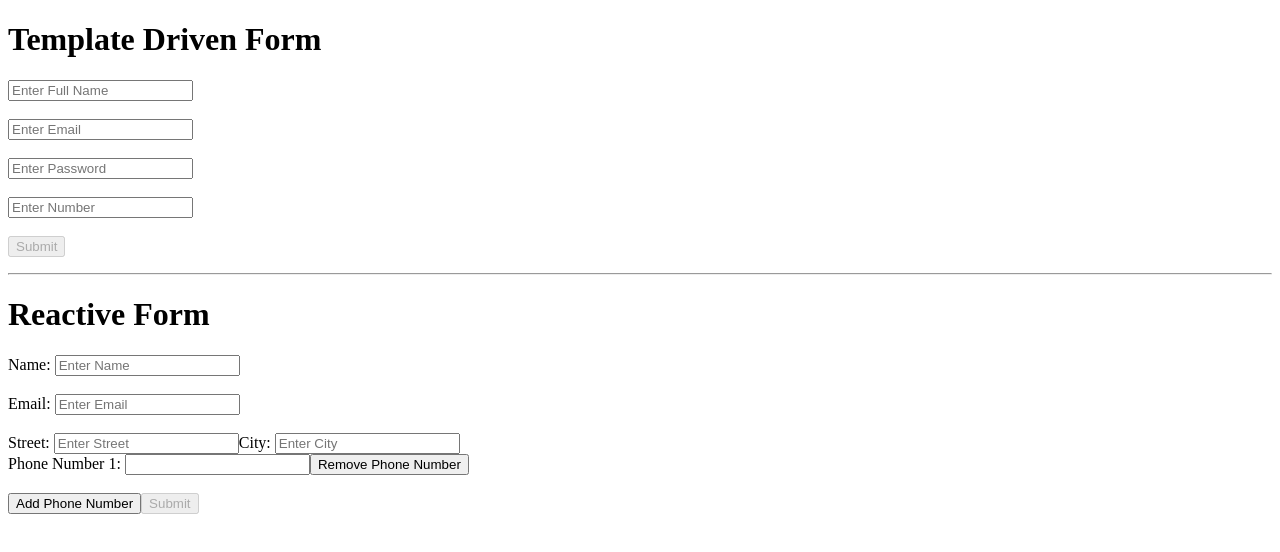
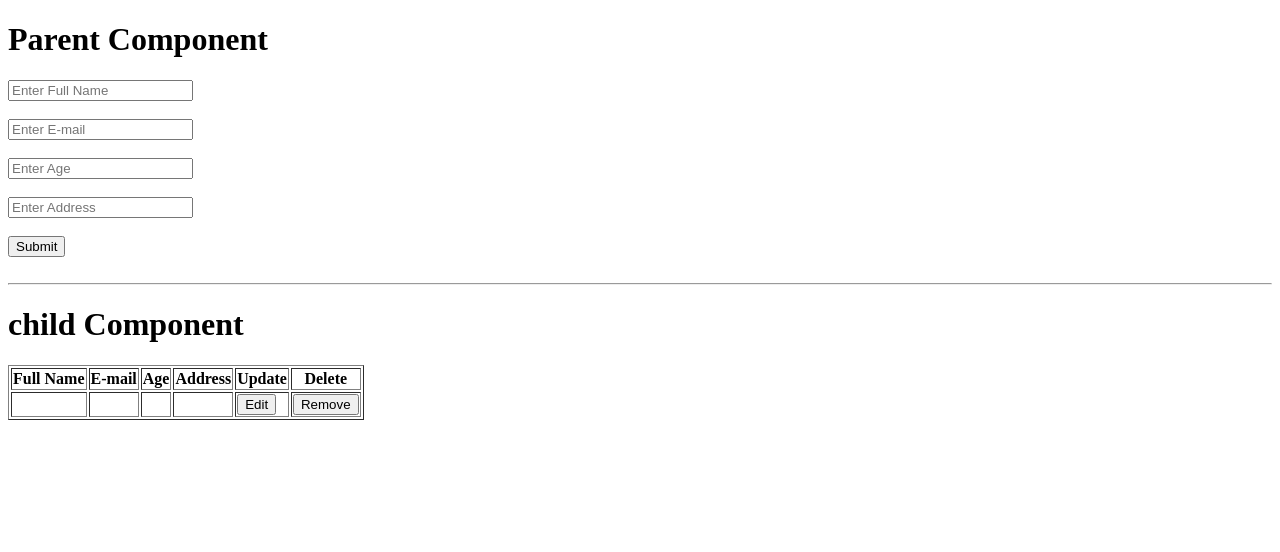
Before and after one commit to Mudassir5367/angular-practice-all-concept, an Angular app: page / in a window 1280 px wide. Shown: the top 552 px of the page. Built offline with nearby package versions, Linux system fonts and the light colour scheme.

Commit message:
parent chilsd communication (continue)

```diff
--- a/src/app/app.component.html
+++ b/src/app/app.component.html
@@ -3,6 +3,8 @@
 <!-- <app-binding></app-binding>
 <hr> -->
 <!-- <app-pipes></app-pipes> -->
-<app-template-driven></app-template-driven>
+<!-- <app-template-driven></app-template-driven>
 <hr>
-<app-reactive></app-reactive>
+<app-reactive></app-reactive> -->
+<app-parent></app-parent>
+<!-- <app-child></app-child> -->
--- a/src/app/app.module.ts
+++ b/src/app/app.module.ts
@@ -10,6 +10,8 @@ import { TemplateDrivenComponent } from './forms/template-driven/template-driven
 import { ReactiveComponent } from './forms/reactive/reactive.component';
 import { PipesComponent } from './Pipes/pipes/pipes.component';
 import { RemoveDashPipe } from './CustomPipe/remove-dash.pipe';
+import { ParentComponent } from './components-communication/parent/parent.component';
+import { ChildComponent } from './components-communication/child/child.component';
 @NgModule({
   declarations: [
     AppComponent,
@@ -19,6 +21,8 @@ import { RemoveDashPipe } from './CustomPipe/remove-dash.pipe';
     ReactiveComponent,
     PipesComponent,
     RemoveDashPipe,
+    ParentComponent,
+    ChildComponent,
   ],
   imports: [
     BrowserModule,
--- /dev/null
+++ b/src/app/components-communication/child/child.component.html
@@ -0,0 +1,21 @@
+<h1>child Component</h1>
+<table border="1">
+    <tbody>
+        <tr>
+            <th>Full Name</th>
+            <th>E-mail</th>
+            <th>Age</th>
+            <th>Address</th>
+            <th>Update</th>
+            <th>Delete</th>
+        </tr>
+        <tr>
+            <td>{{dataToChild?.fullName}}</td>
+            <td>{{dataToChild?.email}}</td>
+            <td>{{dataToChild?.age}}</td>
+            <td>{{dataToChild?.address}}</td>
+            <td><button>Edit</button></td>
+            <td><button>Remove</button></td>
+        </tr>
+    </tbody>
+</table>
--- /dev/null
+++ b/src/app/components-communication/child/child.component.ts
@@ -0,0 +1,18 @@
+import { Component, Input } from '@angular/core';
+
+@Component({
+  selector: 'app-child',
+  templateUrl: './child.component.html',
+  styleUrl: './child.component.scss'
+})
+export class ChildComponent {
+  @Input() dataToChild:any = ''
+  dataFromParent:any = [];
+constructor(){}
+ngOnInit(){
+  // this.dataFromParent = [...this.dataToChild]
+  console.log(this.dataToChild);
+
+}
+
+}
--- /dev/null
+++ b/src/app/components-communication/parent/parent.component.html
@@ -0,0 +1,17 @@
+<h1>Parent Component</h1>
+<form [formGroup]="userInfoForm" (ngSubmit) = 'onSubmit()'>
+    <div>
+        <input type="text" name="fullName" placeholder="Enter Full Name" formControlName="fullName">
+    </div><br>
+    <div>
+        <input type="email" name="email" placeholder="Enter E-mail" formControlName="email">
+    </div><br>
+    <div>
+        <input type="number" name="age" placeholder="Enter Age" formControlName="age">
+    </div><br>
+    <div>
+        <input type="text" name="address" placeholder="Enter Address" formControlName="address">
+    </div><br>
+    <div><button type="submit">Submit</button></div><br>
+</form><hr>
+<app-child [dataToChild] = 'formData'></app-child>
--- /dev/null
+++ b/src/app/components-communication/parent/parent.component.ts
@@ -0,0 +1,32 @@
+import { Component } from '@angular/core';
+import { FormBuilder, FormGroup, Validators } from '@angular/forms';
+
+@Component({
+  selector: 'app-parent',
+  templateUrl: './parent.component.html',
+  styleUrl: './parent.component.scss'
+})
+export class ParentComponent {
+  userInfoForm: FormGroup;
+  formData:any = ''
+  constructor(private formBuilder:FormBuilder){
+    this.userInfoForm = this.formBuilder.group({
+      fullName:['', Validators.required],
+      email:['', [Validators.required, Validators.email]],
+      age:['', [Validators.required,]],
+      address:['', Validators.required],
+    })
+  }
+  onSubmit(){
+    if(this.userInfoForm.invalid){
+      return;
+    }else{
+      this.formData = this.userInfoForm.value;
+      this.formData = [...this.formData]
+      this.userInfoForm.reset();  // reset form fields after successful submission
+      console.log(this.formData);
+
+    }
+  }
+
+}
```
Also changed, not shown: src/app/components-communication/child/child.component.scss (added), src/app/components-communication/parent/parent.component.scss (added), 2 other files (tests, documents, lock files or other folders).
